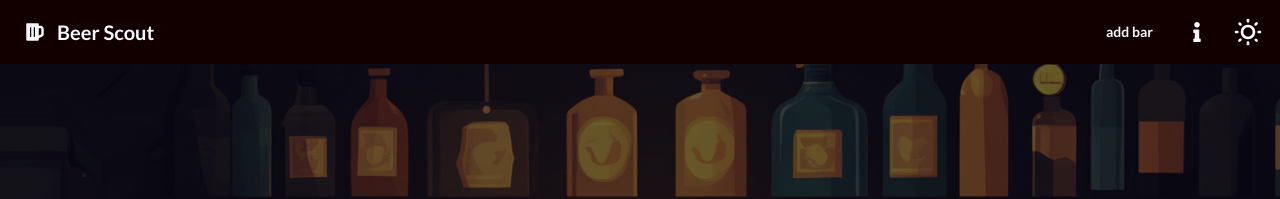
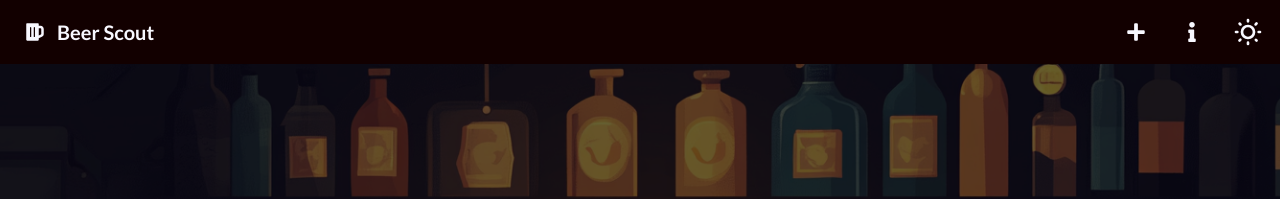
Before and after one commit to beer-scout-project/beer-scout, a React (Vite) app: page / in a window 1280 px wide. Shown: the top 199 px of the page. Built offline with nearby package versions, Linux system fonts and the light colour scheme.

Commit message:
update add bar icon

```diff
--- a/src/components/nav.jsx
+++ b/src/components/nav.jsx
@@ -1,7 +1,7 @@
 import React, { useState } from "react";
 import { Link } from "react-router-dom";
-import { FaBeer } from "react-icons/fa";
-import { FaInfo } from "react-icons/fa";
+import { FaBeer, FaInfo } from "react-icons/fa";
+import { FaPlus } from "react-icons/fa";
 
 const nav = () => {
   const [theme, setTheme] = useState(localStorage.getItem("theme") || "myDark");
@@ -22,17 +22,14 @@ const nav = () => {
       </div>
       <div className="flex-none">
         {/* temp buttons */}
-        {/*<Link to="/temp" className="btn btn-ghost">
-          temp display
-        </Link>*/}
-        <Link to="/add-bar" className="btn btn-ghost">
-          add bar
+        <Link to="/add-bar" className="btn btn-circle btn-ghost mr-2">
+          <FaPlus size={20} />
         </Link>
-        <Link to="/about" className="btn btn-ghost">
+        <Link to="/about" className="btn btn-circle btn-ghost mr-2">
           <FaInfo size={20} />
         </Link>
         {/* end of temp buttons */}
-        <button className="btn btn-square btn-ghost">
+        <button className="btn btn-circle btn-ghost">
           <label className="swap swap-rotate">
             <input
               type="checkbox"
```
